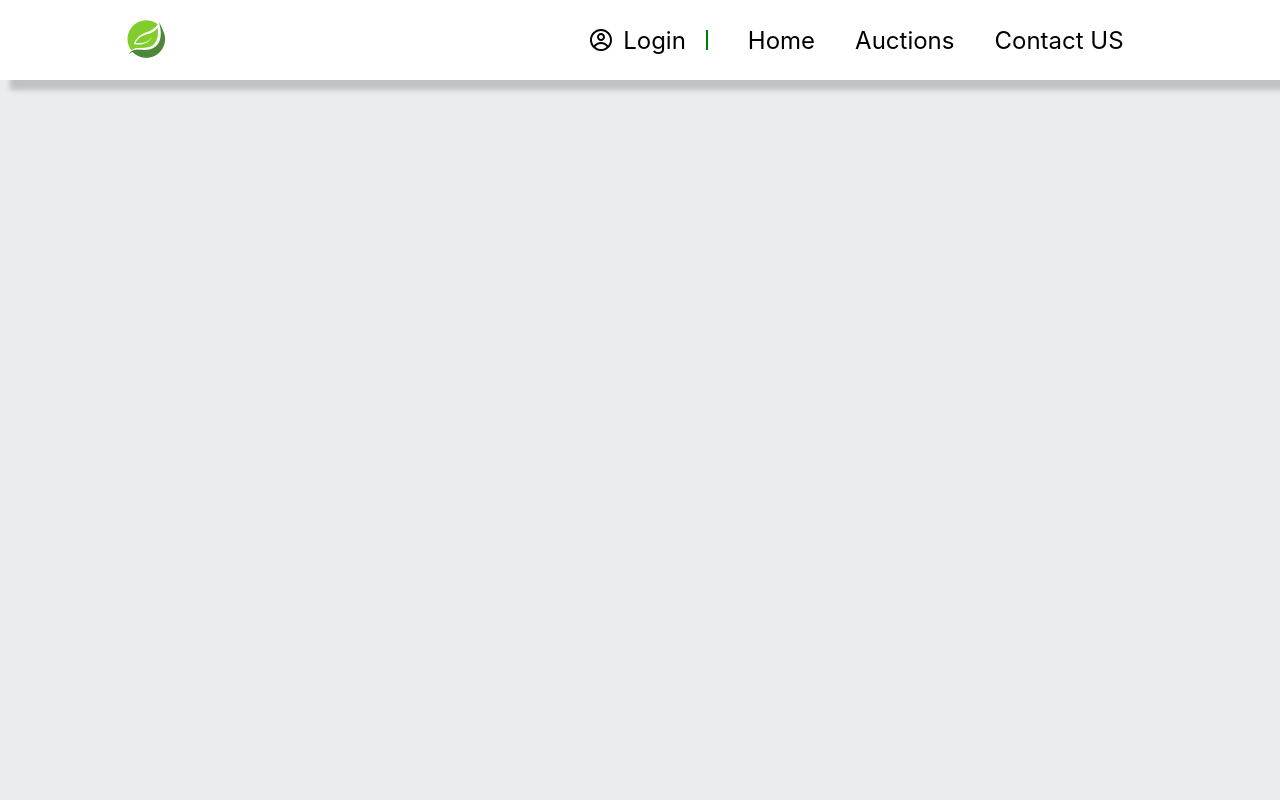
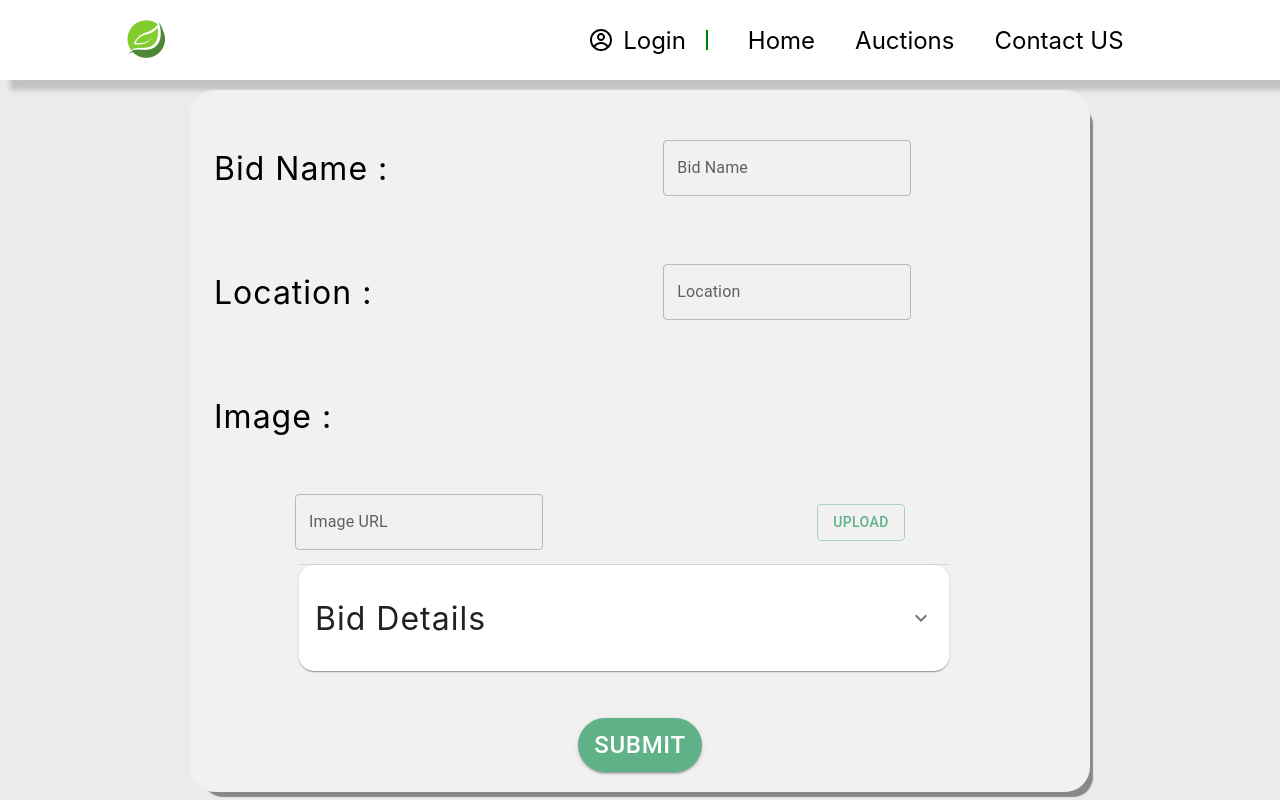
Before and after one commit to abdelrhmansaleh96/ActuionSite, a React (Create React App) app: page /forgetpassword in a window 1280 px wide. Built offline with nearby package versions, Linux system fonts and the light colour scheme.

Commit message:
dashboard

```diff
--- a/package.json
+++ b/package.json
@@ -7,6 +7,7 @@
     "@emotion/styled": "^11.10.0",
     "@mui/icons-material": "^5.8.4",
     "@mui/material": "^5.9.3",
+    "@mui/x-date-pickers": "^5.0.0-beta.4",
     "@testing-library/jest-dom": "^5.16.4",
     "@testing-library/react": "^13.3.0",
     "@testing-library/user-event": "^13.5.0",
--- a/src/App.js
+++ b/src/App.js
@@ -10,10 +10,7 @@ import { useMainContext } from "./context/main_context";
 // import SignUp from "./pages/SignUp";
 // import SingleAuction from "./pages/SingleAuction";
 import Navbar from "./components/Navbar/Navbar";
-import Footer from "./components/Footer/Footer";
-import ProductDetailed from "./components/ProductDetailed.js/ProductDetailed";
-import AuctionDetailed from "./components/AuctionDetailed/AuctionDetailed";
-import AuctionDialog from "./components/AuctionDialog/AuctionDialog";
+
 import Dashboard from "./components/Dashboard/Dashboard";
 
 function App() {
--- a/src/components/Dashboard/Dashboard.js
+++ b/src/components/Dashboard/Dashboard.js
@@ -1,8 +1,205 @@
-import React from "react";
+import React, { useState } from "react";
 import classes from "./Dashboard.module.css";
+import Grid from "@mui/material/Grid";
+import { Container } from "@mui/material";
+import TextField from "@mui/material/TextField";
+import Button from "@mui/material/Button";
+import Accordion from "@mui/material/Accordion";
+import AccordionSummary from "@mui/material/AccordionSummary";
+import AccordionDetails from "@mui/material/AccordionDetails";
+import ExpandMoreIcon from "@mui/icons-material/ExpandMore";
+import Divider from "@mui/material/Divider";
 
 const Dashboard = () => {
+  // //   const [value, setValue] = React.useState(
+  // //     new Date("2022-01-01T00:00:00.000Z")
+  //   );
+  const [value, setValue] = React.useState({
+    describe: " ",
+    north: " ",
+    east: " ",
+    west: " ",
+    south: " ",
+  });
 
+  const handleChange = (event) => {
+    setValue(event.target.value);
+  };
+
+  const centeringItems = {
+    display: "flex",
+    justifyContent: "center",
+    alignItems: "center",
+  };
+
+  return (
+    <Container
+      maxWidth="md"
+      sx={{
+        justifyContent: "center",
+        backgroundColor: "rgb(241 241 242)",
+        borderRadius: "25px",
+        boxShadow: "8px 10px 1px -5px rgb(0 0 0 / 42%)",
+        paddingBottom: "20px",
+      }}
+    >
+      <Grid
+        container
+        spacing={4}
+        sx={{
+          marginTop: "10px",
+          justifyContent: "center",
+          alignItems: "center",
+        }}
+      >
+        <Grid item xs={12} sm={4}>
+          <h2 className={classes.header}>Bid Name :</h2>
+        </Grid>
+        <Grid item xs={12} sm={8} sx={centeringItems}>
+          {" "}
+          <TextField id="outlined-basic" label="Bid Name" variant="outlined" />
+        </Grid>
+        <Grid item xs={12} sm={4}>
+          <h2 className={classes.header}>Location :</h2>
+        </Grid>
+        <Grid item xs={12} sm={8} sx={centeringItems}>
+          <TextField id="outlined-basic" label="Location" variant="outlined" />
+        </Grid>
+        <Grid item xs={12}>
+          <h2 className={classes.header}>Image :</h2>
+        </Grid>
+        <Grid item xs={12} sm={6} sx={centeringItems}>
+          <TextField id="outlined-basic" label="Image URL" variant="outlined" />
+        </Grid>
+        <Grid item xs={12} sm={6} sx={centeringItems}>
+          <Button variant="outlined">UPLOAD</Button>
+        </Grid>
+        <Accordion
+          sx={{
+            maxWidth: "650px",
+            margin: "15px 0",
+            borderRadius: "15px",
+          }}
+        >
+          <AccordionSummary
+            expandIcon={<ExpandMoreIcon />}
+            aria-controls="panel1a-content"
+            id="panel1a-header"
+          >
+            <h1 className={classes["header"]} variant="contained">
+              Bid Details
+            </h1>
+          </AccordionSummary>
+          <Divider />
+          <AccordionDetails>
+            <Grid container spacing={2}>
+              <Grid item sm={12} sx={centeringItems}></Grid>
+              <Grid item xs={12} sm={4}>
+                <h2 className={classes["sub-header"]}>Bid Description :</h2>
+              </Grid>
+              <Grid item xs={12} sm={8} sx={centeringItems}>
+                {" "}
+                <TextField
+                  id="outlined-multiline-flexible"
+                  label="Description"
+                  multiline
+                  maxRows={4}
+                  value={value.describe}
+                  onChange={handleChange}
+                />
+              </Grid>
+              <Grid item xs={12}>
+                <h2 className={classes["sub-header"]}>Image :</h2>
+              </Grid>
+              <Grid item xs={12} sm={6} sx={centeringItems}>
+                <TextField
+                  id="outlined-basic"
+                  label="Image URL"
+                  variant="outlined"
+                />
+              </Grid>
+              <Grid item xs={12} sm={6} sx={centeringItems}>
+                <Button variant="outlined">UPLOAD</Button>
+              </Grid>
+              <Grid item xs={12} sm={4}>
+                <h2 className={classes["sub-header"]}>Area of the land :</h2>
+              </Grid>
+              <Grid item xs={12} sm={8} sx={centeringItems}>
+                {" "}
+                <TextField
+                  id="outlined-basic"
+                  label="Area"
+                  variant="outlined"
+                />
+              </Grid>
+              <Grid item xs={12} sm={4}>
+                <h2 className={classes["sub-header"]}>Land Details :</h2>
+              </Grid>
+              <Grid item xs={12} sm={8} sx={centeringItems}>
+                {" "}
+                <TextField
+                  id="outlined-multiline-flexible"
+                  label="North"
+                  multiline
+                  maxRows={4}
+                  value={value.north}
+                  onChange={handleChange}
+                  sx={{ margin: "0 5px" }}
+                />
+                <TextField
+                  id="outlined-multiline-flexible"
+                  label="South"
+                  multiline
+                  maxRows={4}
+                  value={value.south}
+                  onChange={handleChange}
+                  sx={{ margin: "0 5px" }}
+                />
+                <TextField
+                  id="outlined-multiline-flexible"
+                  label="East"
+                  multiline
+                  maxRows={4}
+                  value={value.east}
+                  onChange={handleChange}
+                  sx={{ margin: "0 5px" }}
+                />
+                <TextField
+                  id="outlined-multiline-flexible"
+                  label="West"
+                  multiline
+                  maxRows={4}
+                  value={value.west}
+                  onChange={handleChange}
+                  sx={{ margin: "0 5px" }}
+                />
+              </Grid>
+            </Grid>
+          </AccordionDetails>
+        </Accordion>
+        <Grid
+          item
+          sm={12}
+          sx={{
+            display: "flex",
+            justifyContent: "center",
+            alignItems: "center",
+          }}
+        >
+          <Button
+            variant="contained"
+            sx={{
+              color: "white",
+              fontSize: "24px",
+              borderRadius: "33px",
+            }}
+          >
+            Submit
+          </Button>
+        </Grid>
+      </Grid>
+    </Container>
+  );
 };
 
 export default Dashboard;
--- a/src/components/Dashboard/Dashboard.module.css
+++ b/src/components/Dashboard/Dashboard.module.css
@@ -0,0 +1,11 @@
+.header {
+  font-size: 32px;
+  font-weight: 400;
+  letter-spacing: 1px;
+}
+
+.main-header {
+  font-size: 46px;
+  font-weight: 500;
+  letter-spacing: 1.5px;
+}
```
Also changed, not shown: 1 other file (tests, documents, lock files or other folders).
